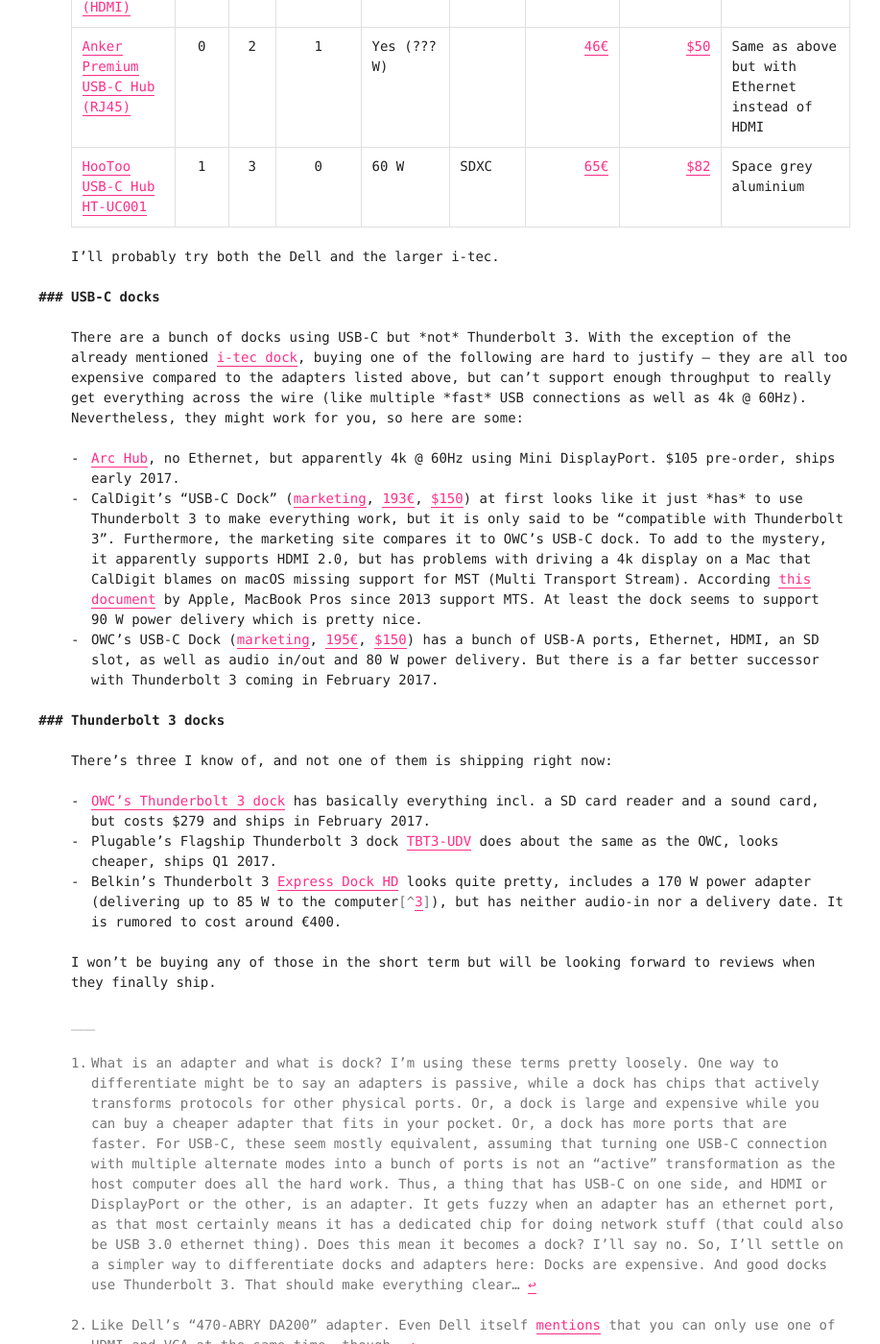
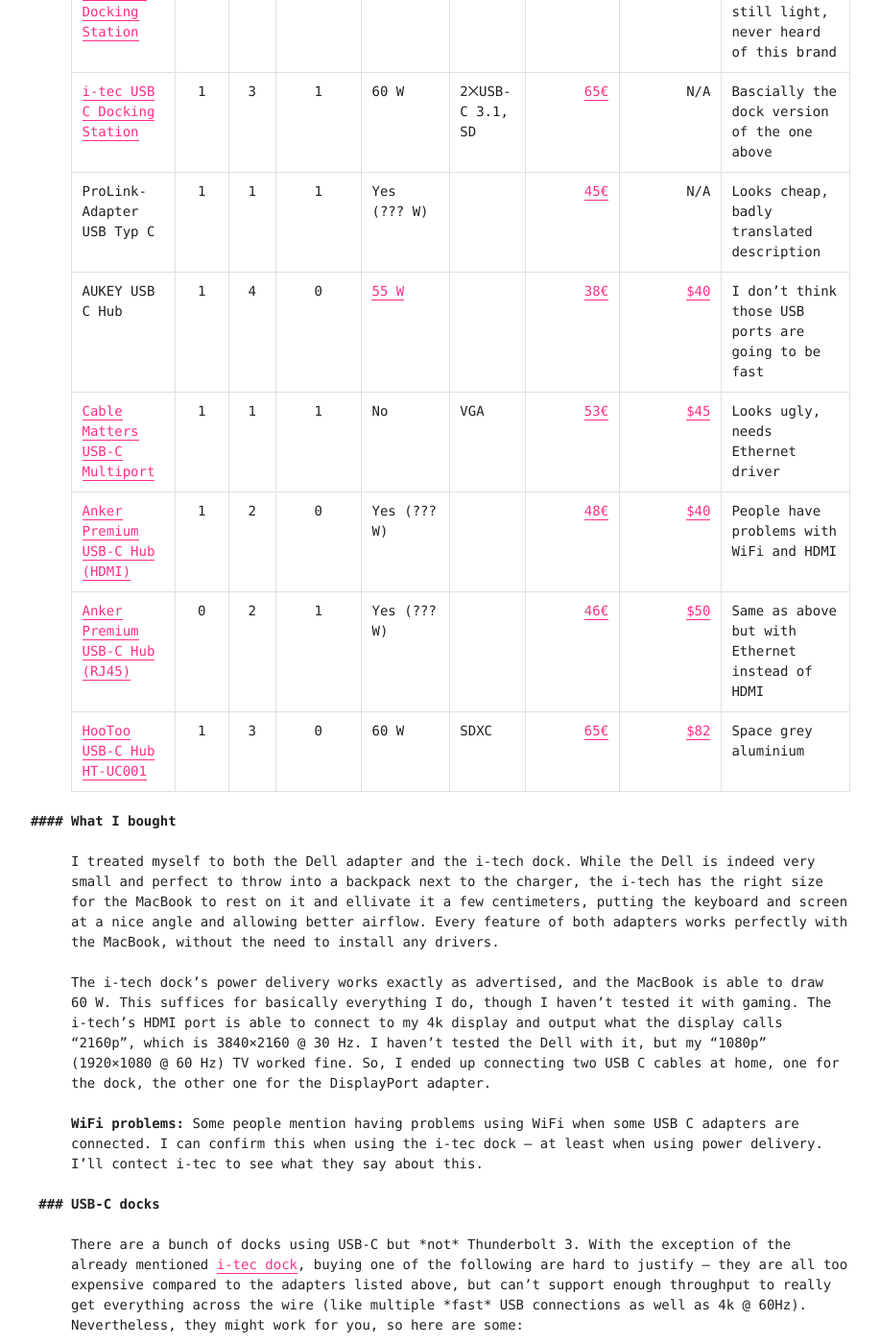
Before and after one commit to killercup/scribbles, a Jekyll site: the page built from _posts/2016-12-18-pascal-vs-usb-c.md, in a window 1280 px wide and 1400 px high, scrolled down 6012 px. Shown: the whole window at 96% size, without its empty margins (160-1077 px from the left). Built offline with Jekyll 4.4.1, drawn with Linux system fonts in a browser that asks for light colours; some of the changed text lies outside the part shown.

Commit message:
USB C experiences update

```diff
--- a/_posts/2016-12-18-pascal-vs-usb-c.md
+++ b/_posts/2016-12-18-pascal-vs-usb-c.md
@@ -5,6 +5,8 @@
 discussions:
   "Twitter": "https://twitter.com/killercup/status/810599973419151368"
 ---
+**Update:** Got the laptop, and some adapters. Updated the post below with concrete tests and benchmarks where appropriate.
+
 I'm gonna buy a 15″ MacBook with 4 Thunderbolt 3 Ports because
 (a) I need new laptop,
 (b) I want to continue to use macOS (without hassle), and
@@ -129,6 +131,10 @@
 
 No HDMI alternate mode mentioned anywhere. I'm fairly certain this description is plain wrong, though. A bit earlier it says this is "1x HDMI, max. resolution 1920x1080 / 60Hz" and "it allows to transfer video and stereo audio". Surely, they did not build a converter from DisplayPort to HDMI, _and_ added an external sound card, _and_ convert all that to an HDMI compatible TMDS stream, when they could just use HDMI alternate mode. They wouldn't, would they?
 
+#### Update with benchmarks
+
+Using the i-tech dock (see below), I can connect my TV (1920×1080 @ 60 Hz) over HDMI, and still use Ethernet as well as two USB 3 ports without any problems (one just connects to the USB 3 hub in my main display, with mouse and keyboard connected). Benchmarking two external USB 3 drives (one 2.5″ 2TB HDD from Segate, and one Sandisk SSD with a separate SATA 3 to USB 3 adapter), I can't find any difference between connected the drives using an Apple USB-C-to-A adapter and connecting them to the dock (with HDMI and Ethernet also connected). Both drives are not _that_ fast, though: The SSD's top speed was 235 MB/s which is still well below the theoretical top speed of 5 GB/s (625 MB/s) of USB 3. Oh, and did I mention my 4k display also works with this dock (@ 30 Hz, of course)?
+
 ### MHL
 
 Oh, you thought I was done talking about displays? Sorry!
@@ -148,6 +154,8 @@
 
 with me _everywhere_! Why am I even considering the first option? Because USB-C-to-DVI adapter are new and there are a ton of reviews that say only 30 Hz are supported for everything above 720p. DVI seems to be as much of a conspiracy as HDMI.
 
+**Update:** Using the i-tech dock's HDMI port (see below) and an (Apple?) HDMI-to-DVI adapter, I can use the old Cinema Display with 1920×1200 @ 60 Hz without any problems.
+
 [dvi-specs]: https://en.wikipedia.org/w/index.php?title=Digital_Visual_Interface&oldid=755496857#Digital
 
 ### Ethernet
@@ -155,6 +163,8 @@
 Ethernet seems to work fine, but there are chipsets that don't need any special drivers on macOS (good) and there ones that do (less good).
 
 In theory, I could also use a USB 3.0 to Ethernet adapter (there are a lot of those).
+
+**Update:** The Ethernet ports of both the i-tech dock and the Dell adapter (see below) work perfectly with macOS Sierra, without installing any drivers.
 
 ### Power delivery
 
@@ -191,13 +201,19 @@
 [ade-aukey-dp]: https://www.amazon.de/gp/product/B01AR81YXQ/ref=as_li_qf_sp_asin_il_tl?ie=UTF8&camp=1638&creative=6742&creativeASIN=B01AR81YXQ&linkCode=as2&tag=killercblog-21
 [acom-aukey-dp]: https://www.amazon.com/AUKEY-DisplayPort-Adapter-MacBook-Chromebook/dp/B01AT2V26E/ref=as_li_ss_tl?ie=UTF8&qid=1482091574&sr=8-1&keywords=AUKEY+USB+C+displayport&linkCode=ll1&tag=pascahertl-20&linkId=33c0ed89fdc129ef6c0d5c050fe0b7cd
 
+**Update:** I ended up buying [this][itech-dp] DisplayPort adapter from i-tech instead ([20€ on amazon.de][ade-itech-dp], I also got their dock, see below), which worked perfectly. The first cable I tried didn't work with my 4k display (probably a hardware defect), but the second one I tried (from Delock, [10€ on amazon.de][ade-dp-cable]) works like charm.
+
+[itech-dp]: https://www.i-tec-europe.eu/?lng=en&t=3&v=422
+[ade-itech-dp]: https://www.amazon.de/gp/product/B01M1DEJ8Z/ref=as_li_qf_sp_asin_il_tl?ie=UTF8&camp=1638&creative=6742&creativeASIN=B01M1DEJ8Z&linkCode=as2&tag=killercup-21
+[ade-dp-cable]: https://www.amazon.de/gp/product/B001TGVSDM/ref=as_li_qf_sp_asin_il_tl?ie=UTF8&camp=1638&creative=6742&creativeASIN=B001TGVSDM&linkCode=as2&tag=killercup-21
+
 ### USB-C adapters
 
 | Name                                       | HDMI | USB 3.0 | Ethernet | Power delivery | Others    | amazon.de            | amazon.com            | Notes |
 | ------------------------------------------ | :--: | :-----: | :------: | -------------- | --------- | -------------------: | --------------------: | ----- |
-| [Dell 470-ABRY DA200][dell470]             | 1    | 1       | 1        | No             | VGA       | [60€][ade-dell470]   | [$60][acom-dell470]   | Looks nice, quite small |
-| [i-tec USB C Travel Docking Station][itec] | 1    | 2       | 1        | 60 W           | USB-C 3.1 | [50€][ade-itec]      | N/A                   | Larger than Dell but still light, never heard of this brand |
-| [i-tec USB C Docking Station][itec2]      | 1    | 3       | 1        | 60 W           | 2⨉USB-C 3.1, SD | [68€][ade-itec2]      | N/A            | Bascially the dock version of the one above |
+| [Dell 470-ABRY DA200][dell470]             | 1    | 1       | 1        | No             | VGA       | [66€][ade-dell470]   | [$60][acom-dell470]   | Looks nice, quite small |
+| [i-tec USB C Travel Docking Station][itec] | 1    | 2       | 1        | 60 W           | USB-C 3.1 | [48€][ade-itec]      | N/A                   | Larger than Dell but still light, never heard of this brand |
+| [i-tec USB C Docking Station][itec2]       | 1    | 3       | 1        | 60 W           | 2⨉USB-C 3.1, SD | [65€][ade-itec2]      | N/A            | Bascially the dock version of the one above |
 | ProLink-Adapter USB Typ C                  | 1    | 1       | 1        | Yes (??? W)    |           | [45€][ade-prolink]   | N/A                   | Looks cheap, badly translated description |
 | AUKEY USB C Hub                            | 1    | 4       | 0        | [55 W][aukey-hub-review] | | [38€][ade-aukey-hub] | [$40][acom-aukey-hub] | I don't think those USB ports are going to be fast |
 | [Cable Matters USB-C Multiport][cm-multi]  | 1    | 1       | 1        | No             | VGA       | [53€][ade-cm-multi]  | [$45][acom-cm-multi]  | Looks ugly, needs Ethernet driver |
@@ -229,7 +245,13 @@
 [ade-hootoo]: https://www.amazon.de/gp/product/B01KF3GTCY/ref=as_li_qf_sp_asin_il_tl?ie=UTF8&camp=1638&creative=6742&creativeASIN=B01KF3GTCY&linkCode=as2&tag=killercup-21
 [acom-hootoo]: https://www.amazon.com/gp/product/B01K7C53K2/ref=as_li_tl?ie=UTF8&tag=pascahertl-20&camp=1789&creative=9325&linkCode=as2&creativeASIN=B01K7C53K2&linkId=fecc8f7dccfc692d4f8c6b942b39812e
 
-I'll probably try both the Dell and the larger i-tec.
+#### What I bought
+
+I treated myself to both the Dell adapter and the i-tech dock. While the Dell is indeed very small and perfect to throw into a backpack next to the charger, the i-tech has the right size for the MacBook to rest on it and ellivate it a few centimeters, putting the keyboard and screen at a nice angle and allowing better airflow. Every feature of both adapters works perfectly with the MacBook, without the need to install any drivers.
+
+The i-tech dock's power delivery works exactly as advertised, and the MacBook is able to draw 60 W. This suffices for basically everything I do, though I haven't tested it with gaming. The i-tech's HDMI port is able to connect to my 4k display and output what the display calls "2160p", which is 3840×2160 @ 30 Hz. I haven't tested the Dell with it, but my "1080p" (1920×1080 @ 60 Hz) TV worked fine. So, I ended up connecting two USB C cables at home, one for the dock, the other one for the DisplayPort adapter.
+
+**WiFi problems:** Some people mention having problems using WiFi when some USB C adapters are connected. I can confirm this when using the i-tec dock – at least when using power delivery. I'll contect i-tec to see what they say about this.
 
 ### USB-C docks
 
```
